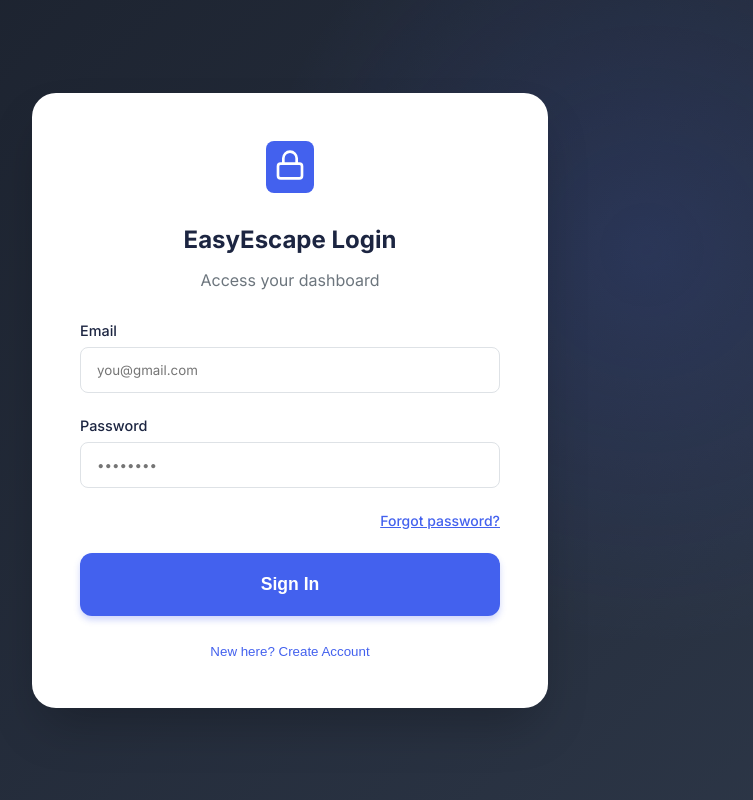
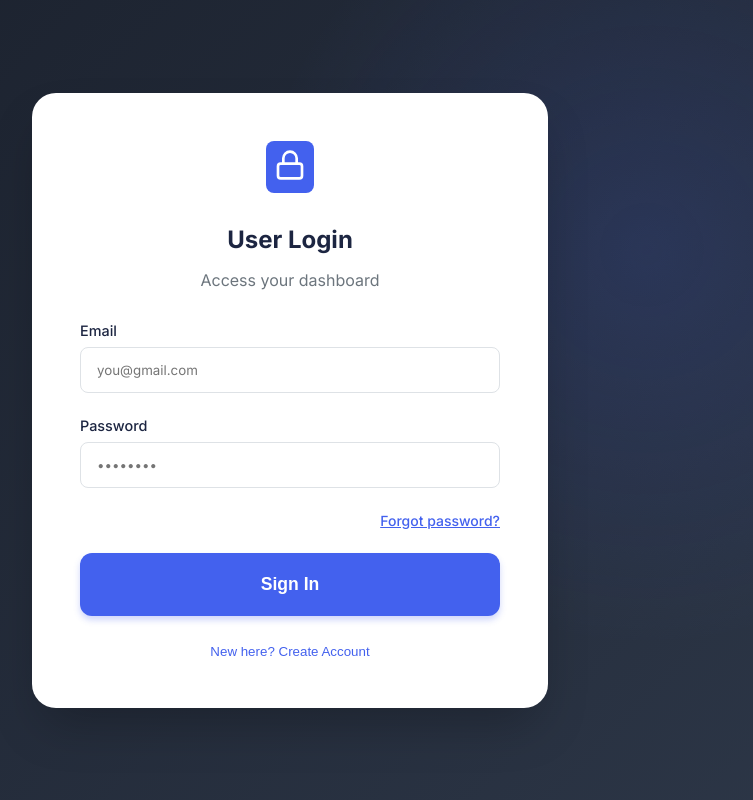
Before and after one commit to adhils04/timesheets, a React (Create React App) app: page /login in a window 1280 px wide. Shown: the whole page, without its empty margins (350-1103 px from the left). Built offline with nearby package versions, Linux system fonts and the light colour scheme; no server answers.

Commit message:
name change to elide group

```diff
--- a/src/pages/LandingPage.js
+++ b/src/pages/LandingPage.js
@@ -26,7 +26,7 @@ export const LandingPage = () => {
                 WebkitBackgroundClip: 'text',
                 WebkitTextFillColor: 'transparent'
             }}>
-                Welcome to EasyEscape
+                Welcome to Elide Group
             </h1>
 
             {/* <p style={{
--- a/src/pages/Login.js
+++ b/src/pages/Login.js
@@ -50,7 +50,7 @@ export const Login = ({ onLogin }) => {
                         <Lock size={32} />
                     </div>
                 </div>
-                <h2 style={{ textAlign: 'center', margin: '0 0 0.5rem 0' }}>EasyEscape Login</h2>
+                <h2 style={{ textAlign: 'center', margin: '0 0 0.5rem 0' }}>User Login</h2>
                 <p style={{ textAlign: 'center', color: 'var(--text-muted)', marginBottom: '2rem' }}>
                     Access your dashboard
                 </p>
--- a/src/pages/Signup.js
+++ b/src/pages/Signup.js
@@ -85,7 +85,7 @@ export const Signup = ({ onSignup }) => {
                         <Lock size={32} />
                     </div>
                 </div>
-                <h2 style={{ textAlign: 'center', margin: '0 0 0.5rem 0' }}>Join EasyEscape</h2>
+                <h2 style={{ textAlign: 'center', margin: '0 0 0.5rem 0' }}>Join Elide Group</h2>
                 <p style={{ textAlign: 'center', color: 'var(--text-muted)', marginBottom: '2rem' }}>
                     Create your account
                 </p>
```
